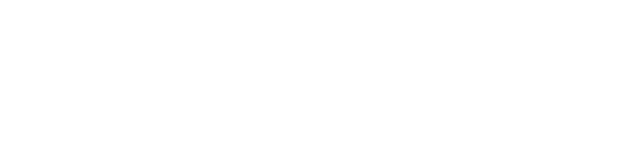
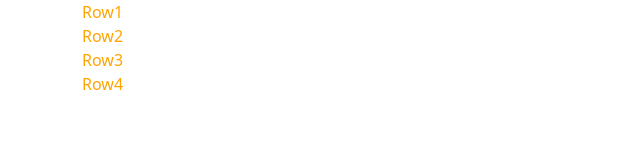
Before and after one commit to JOSEPHONYANGO/DELANI-STUDIO, a plain HTML site: page index.html in a window 1280 px wide. Shown: the whole page, without its empty margins (0-640 px from the left). Drawn offline with nearby package versions, Linux system fonts and the light colour scheme.

Commit message:
added rows

```diff
--- a/css/style.css
+++ b/css/style.css
@@ -0,0 +1,9 @@
+*{
+    box-sizing: border-box;
+    margin: 0;
+    padding: 0;
+}
+.col{
+    height: 100%;
+    color:orange;
+}
--- a/index.html
+++ b/index.html
@@ -14,6 +14,53 @@
     <title>DELANI-STUDIO</title>
 </head>
 <body>
+    <div class="container">
+        <div class="col">
+            <div class="row1">
+                Row1
+            </div>
+            <div class="row2">
+                Row2
+            </div>
+            <div class="row3">
+                Row3
+            </div>
+            <div class="row4">
+                Row4
+            </div>
+        </div>
+    </div>
+
+
+
+
+
+
+
+
+
+
+
+
+
+
+
+
+
+
+
+
+
+
+
+
+
+
+
+
+
+
+
 
 
     <script src="https://cdn.jsdelivr.net/npm/bootstrap@5.1.3/dist/js/bootstrap.bundle.min.js" integrity="sha384-ka7Sk0Gln4gmtz2MlQnikT1wXgYsOg+OMhuP+IlRH9sENBO0LRn5q+8nbTov4+1p" crossorigin="anonymous"></script>
```
